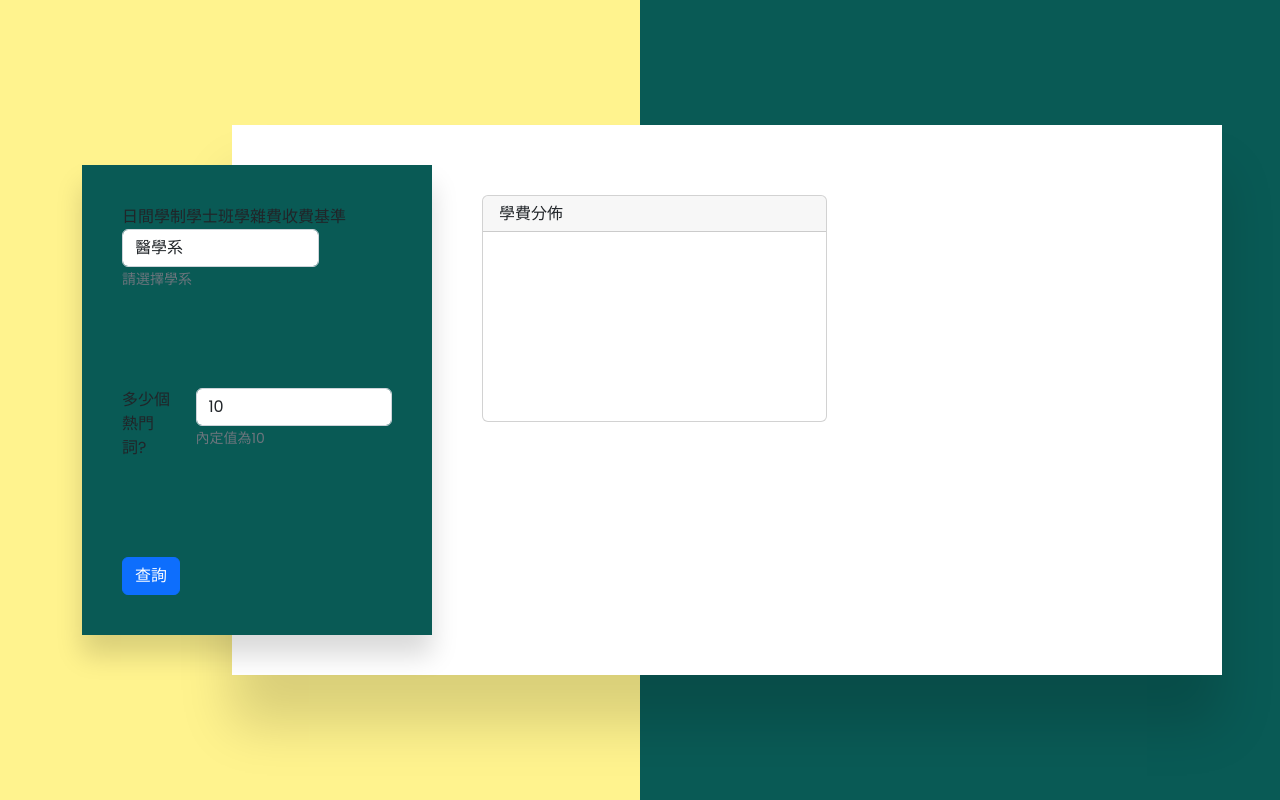
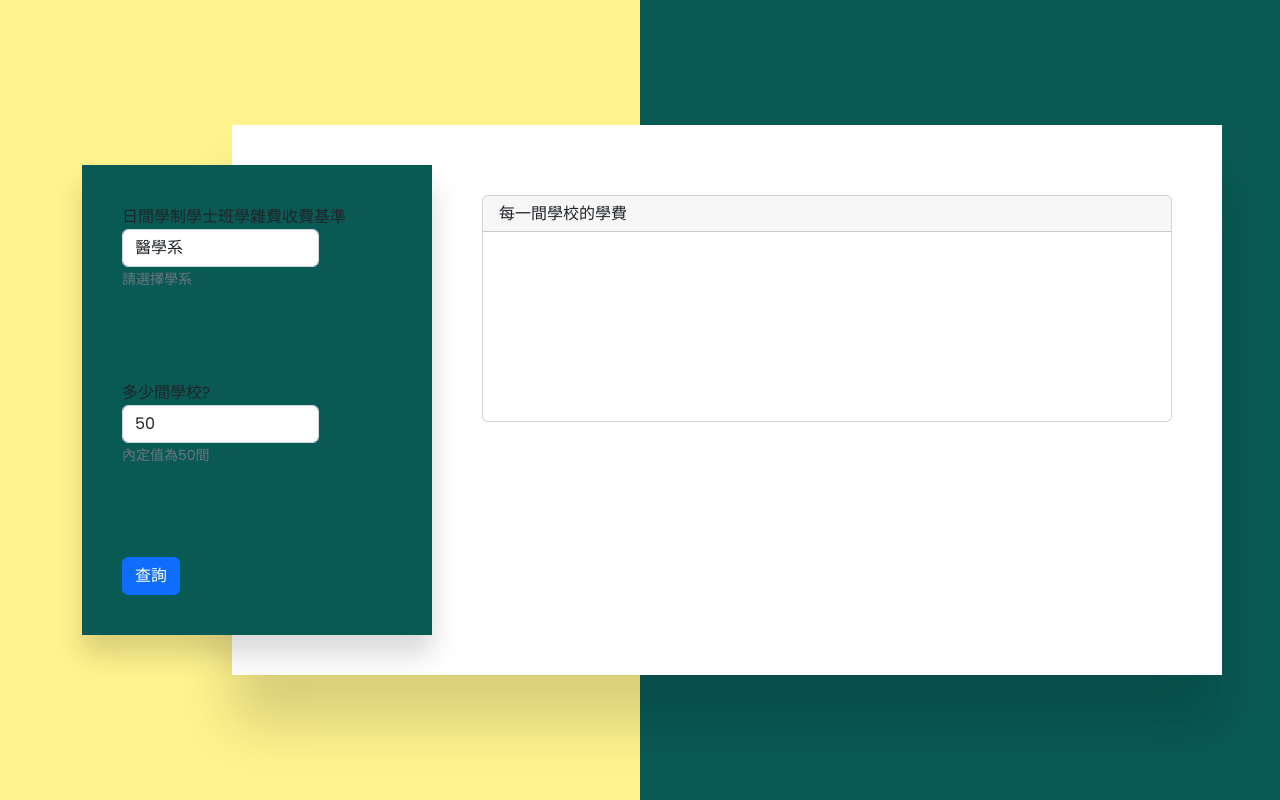
Before and after one commit to Roy-xie/MisProject, a Django app: page /tuition/ in a window 1280 px wide. Run offline with Django 4.2, Linux system fonts and the light colour scheme; data that the repository does not hold is empty; a map, chart or similar area stays blank; parts of the project's set-up code (start-up, migrations or seed data) failed here and were passed over; some libraries are stand-ins or nearby versions.

Commit message:
Summary
change

```diff
--- a/TRS/app_tuition/templates/app_tuition/home.html
+++ b/TRS/app_tuition/templates/app_tuition/home.html
@@ -34,6 +34,12 @@
             >
               <option>醫學系</option>
               <option>牙醫學系</option>
+              <option>醫學院</option>
+              <option>工學院</option>
+              <option>理農學院</option>
+              <option>商學院</option>
+              <option>文法學院</option>
+              <option>其他</option>
             </select>
             <small class="form-text text-muted">請選擇學系 </small>
           </div>
@@ -41,15 +47,15 @@
 
         <!--熱門詞多少個?form group-->
         <div class="form-group row">
-          <label class="col-md-3 form-control-label">多少個熱門詞?</label>
+          <label class="title">多少間學校?</label>
           <div class="col-md-9">
             <input
               id="topk-selected"
               name="topk"
-              value="10"
+              value="50"
               class="form-control form-control-success"
             />
-            <small class="form-text text-muted">內定值為10 </small>
+            <small class="form-text text-muted">內定值為50間 </small>
           </div>
         </div>
         <!--form group-->
@@ -67,10 +73,10 @@
       <div class="Right">
 
       <!-- 繪圖區塊--------------------------------------------------------->
-      <div class="col-lg-6 mb-5">
+      <div class="col-xs-6">
         <div class="card">
           <div class="card-header">
-            <h3 class="h6 text-uppercase mb-0">學費分佈</h3>
+            <h3 class="h6 text-uppercase mb-0">每一間學校的學費</h3>
           </div>
           <div class="card-body">
             <canvas id="mychart"></canvas>
```
Also changed, not shown: TRS/TRS/settings.py (+11 -11 lines).
